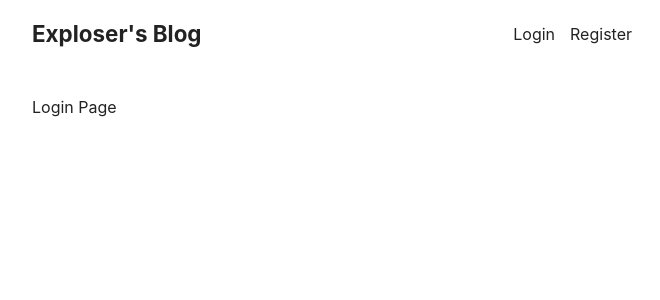
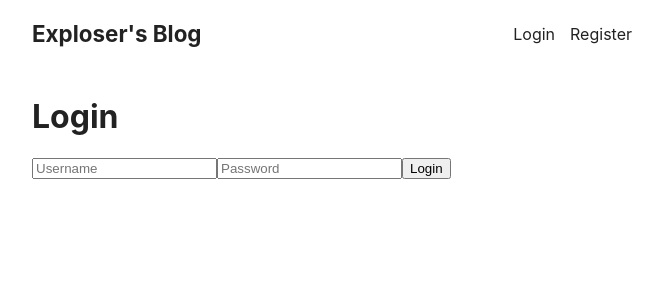
Before and after one commit to Exploser/Personal-Blog-Site, a React (Create React App) app in the folder client/: page /login in a window 1280 px wide. Shown: the top 300 px of the page, without its empty margins (308-968 px from the left). Built offline with nearby package versions, Linux system fonts and the light colour scheme.

Commit message:
Add form for login page

```diff
--- a/client/src/pages/LoginPage.js
+++ b/client/src/pages/LoginPage.js
@@ -1,6 +1,10 @@
 export default function LoginPage() {
-
   return (
-    <div>Login Page</div>
+    <form className="login">
+      <h1>Login</h1>
+      <input type="text" placeholder="Username" />
+      <input type="password" placeholder="Password" />
+      <button>Login</button>
+    </form>
   );
 }
```
